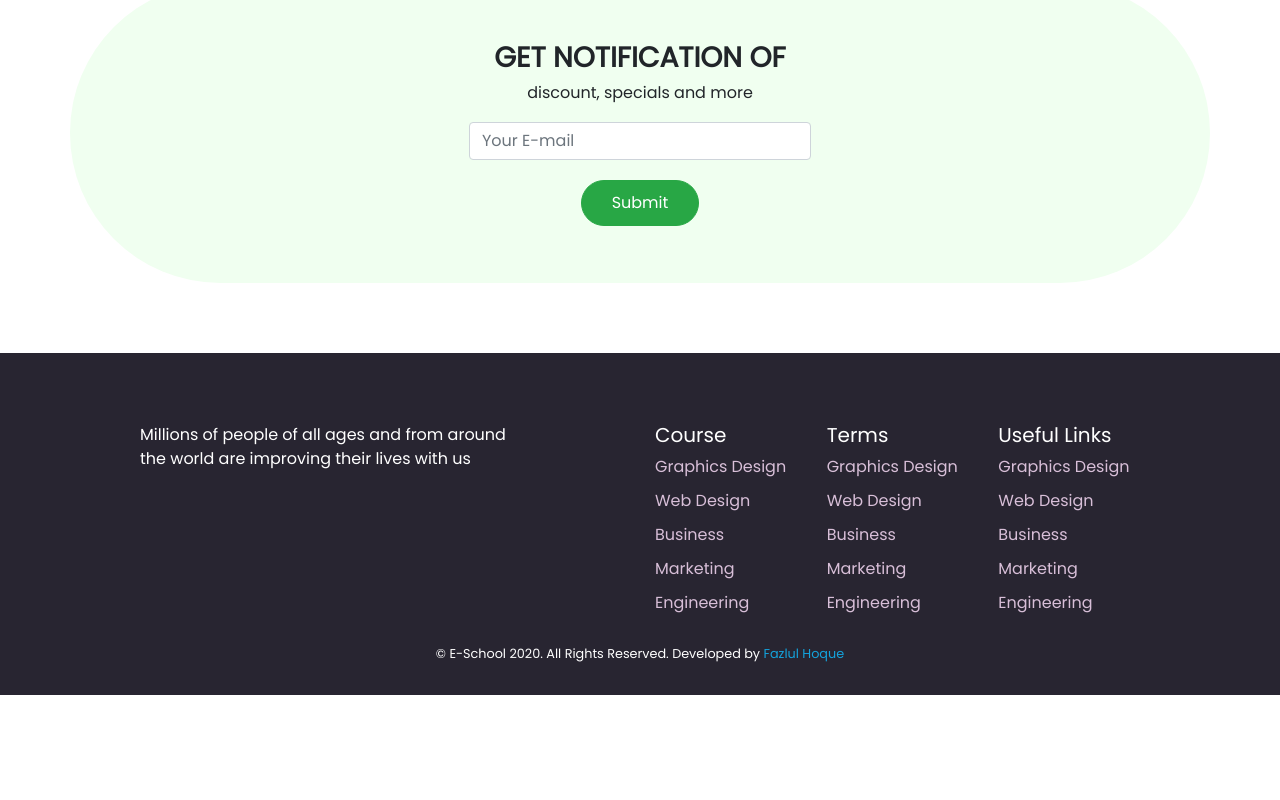
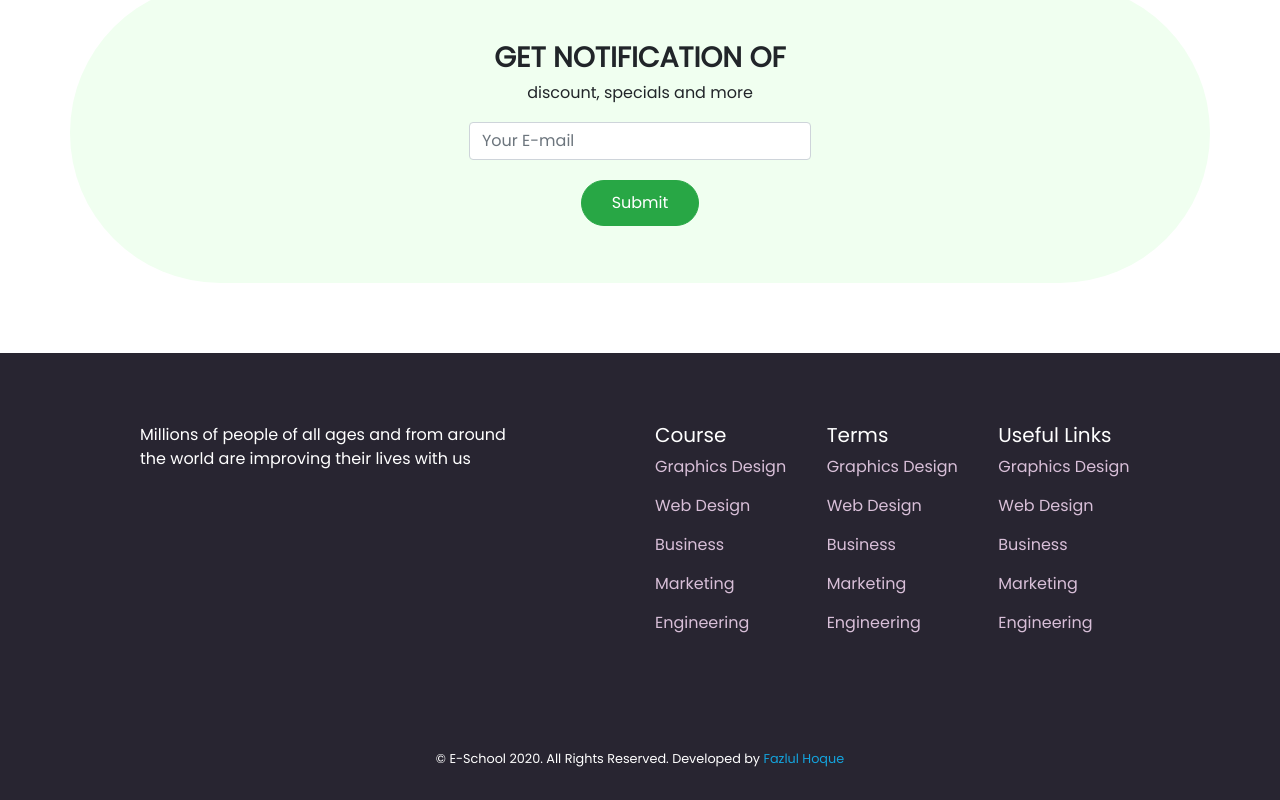
Before and after one commit to fazlulhoq/e-school, a plain HTML site: page index.html in a window 1280 px wide. Shown: the part 1934-2734 px from the top of the page. Before the commit the page ends 2629 px from the top, so only its background shows below. Drawn offline with nearby package versions, Linux system fonts and the light colour scheme.

Commit message:
Website Done

```diff
--- a/css/style.css
+++ b/css/style.css
@@ -107,7 +107,7 @@ footer .container{
 }
 
 footer ul li{
-    padding-bottom: 10px;
+    padding-bottom: 15px;
 }
 footer ul li a{
     color: thistle;
@@ -119,6 +119,9 @@ footer li a:hover{
     color: #666;
 }
 
+.coryright-content{
+    padding-top: 80px;
+}
 footer small a{
     color: rgb(20, 163, 220);
 }
--- a/index.html
+++ b/index.html
@@ -206,8 +206,9 @@
           </ul>
         </div>
       </div>
-      <div class="text-center">
-        <small> &copy; E-School 2020. All Rights Reserved. Developed by <a target="_blank" href="https://www.twitter.com/newfazlu"> Fazlul Hoque</a></small>
+      <div class="text-center coryright-content">
+        <small> &copy; E-School 2020. All Rights Reserved. Developed by <a target="_blank"
+            href="https://www.twitter.com/newfazlu"> Fazlul Hoque</a></small>
       </div>
     </div>
   </footer>
```
